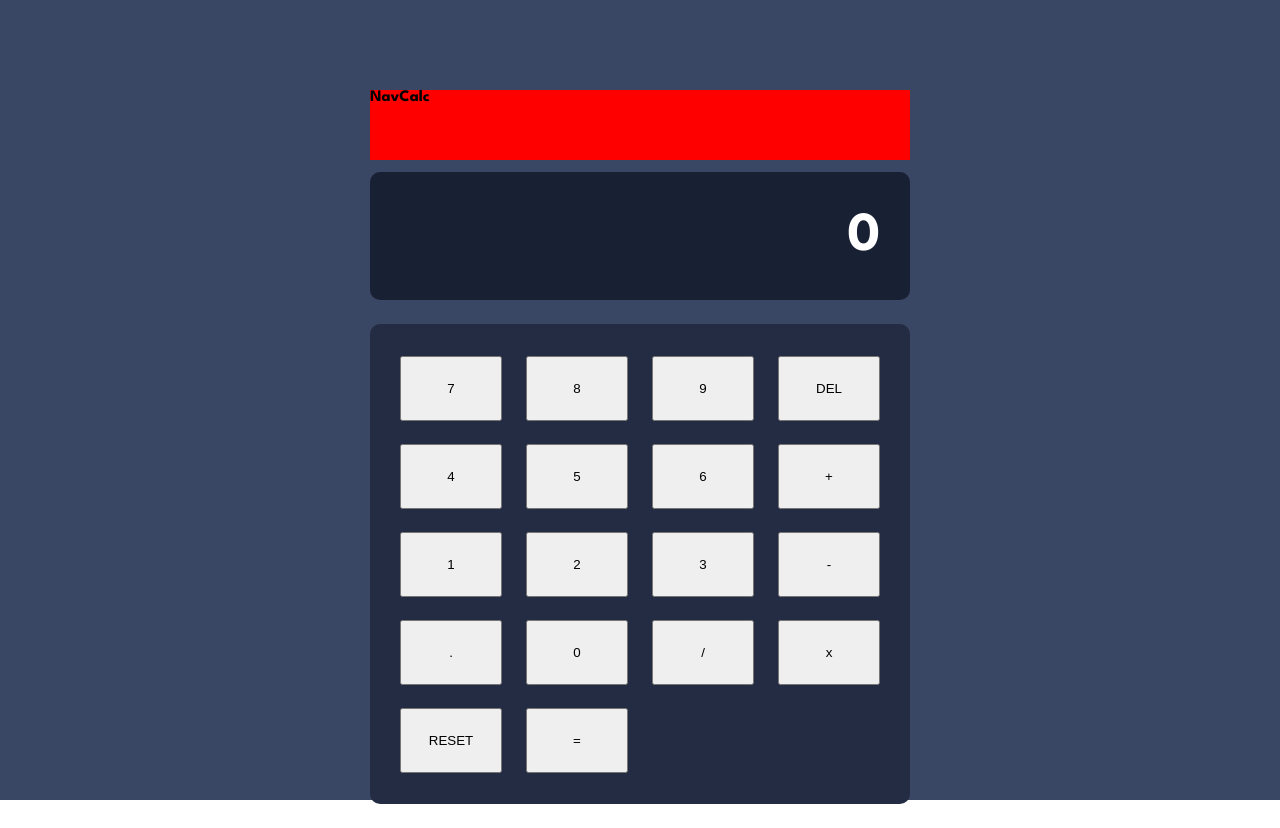
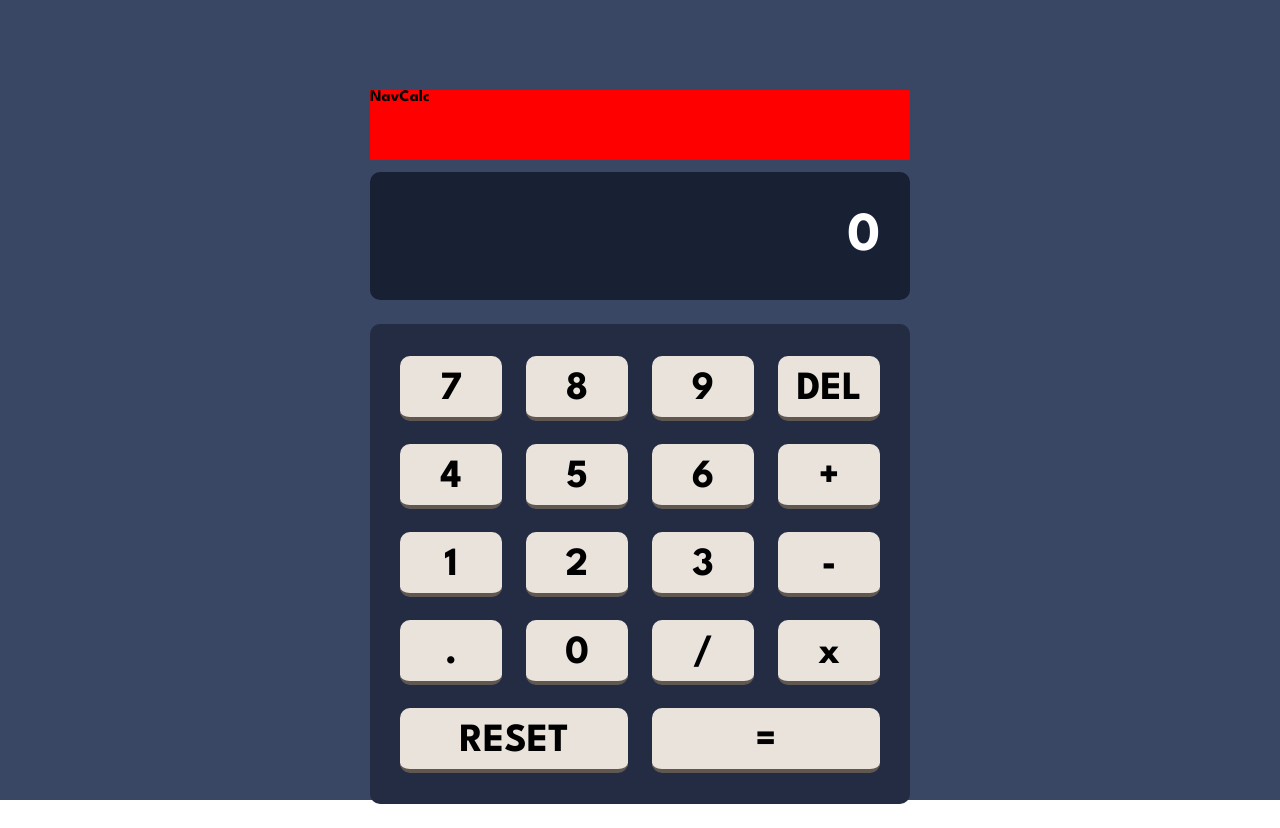
Before and after one commit to Arcanvs/fm-calculatorApp, a React (Vite) app: page / in a window 1280 px wide. Built offline with nearby package versions, Linux system fonts and the light colour scheme.

Commit message:
primeros estilos botones calculadora

```diff
--- a/src/components/atoms/ButtonCalc.jsx
+++ b/src/components/atoms/ButtonCalc.jsx
@@ -3,7 +3,9 @@ const ButtonCalc = ({objBtn, clickAction}) => {
         clickAction(data)
     }
     return (
-        <button className="button__calc" onClick={() => handleClickAction(objBtn)}>{objBtn.text}</button>
+        <button className="button__calc" onClick={() => handleClickAction(objBtn)}>
+            {objBtn.text}
+        </button>
     )
 }
 
--- a/src/styles/_calculator.scss
+++ b/src/styles/_calculator.scss
@@ -38,6 +38,20 @@
                 height: 65px;
                 width: 102px;
                 margin: 0 12px 23px 12px;
+                border-radius: 10px;
+                font-family: $fontSpartan;
+                font-size: 40px;
+                padding: 15px;
+                border-width: 0 0 4px 0;
+                background-color: $LightGrayishOrangeKeyBackground;
+                border-color: $GrayishOrangeKeyShadow;
+                &.delete{
+                    background-color: $DesaturatedDarkBlueKeyBackground;
+                    border-color: DesaturatedDarkBlueKkeyShadow;
+                }
+                &:nth-last-child(-n+2){
+                    width: 228px !important;
+                }
             }
         }
     }
```
Also changed, not shown: src/styles/_body.scss (line endings or trailing spaces).
